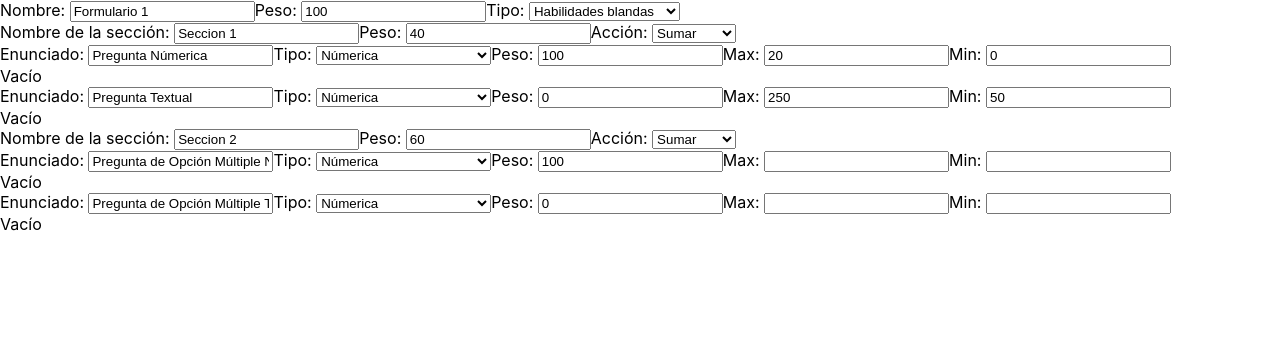
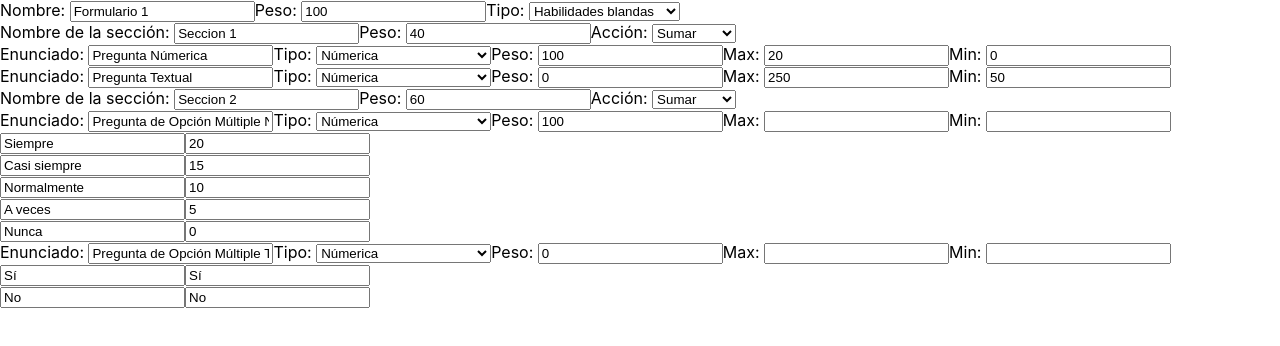
Before and after one commit to JuanPinoC/School_modules, a React app in the folder gui/: page / in a window 1280 px wide. Shown: the top 346 px of the page. Built offline with nearby package versions, Linux system fonts and the light colour scheme.

Commit message:
Form Editor Example - No styles

```diff
--- a/gui/src/Components/FormEditor/FormEditor.js
+++ b/gui/src/Components/FormEditor/FormEditor.js
@@ -40,7 +40,7 @@ class formEditor extends Component {
 
 		let subformViews = this.state.subformViews;
 
-		//subformViews.push(<SubformEditor data={ } delete={deleteSubform} />);
+		//subformViews.push(<SubformEditor data={ } delete={ this.deleteSubform } />);
 
 		this.setState({ subformViews: subformViews });
 
--- a/gui/src/Components/InputEditor/InputEditor.js
+++ b/gui/src/Components/InputEditor/InputEditor.js
@@ -1,5 +1,7 @@
 import React, { Component } from 'react';
 import styles from './Styles.css';
+
+import OptionEditor from '../OptionEditor/OptionEditor';
 
 class inputEditor extends Component {
 
@@ -13,7 +15,7 @@ class inputEditor extends Component {
 			type:	data.type,
 			weight: data.weight,
 			optionsData: data.options,
-			optionsViews: [],
+			optionViews: [],
 			maxValue: data.maxValue,
 			minValue: data.minValue
 		}
@@ -23,9 +25,37 @@ class inputEditor extends Component {
 		this.setState({ [fieldName]: e.target.value});
 	}
 
+	componentDidMount () {
+
+		let optionsData = this.state.optionsData;
+		let optionViews = [];
+
+		optionsData.forEach( (e) => {
+			optionViews.push(<OptionEditor data={e} delete={ this.deleteOption } />);
+		});
+
+		this.setState({ optionViews: optionViews });
+
+	}
+
+	addOption = () => {
+
+		let optionViews = this.state.optionViews;
+
+		//optionViews.push(<OptionEditor data={ } delete={ this.deleteOption } />);
+
+		this.setState({ optionViews: optionViews });
+
+	}
+
+	deleteOption = ( id ) => {
+
+	}
+
+
 	render(){
 
-		const optionViews = this.state.optionViews || (<div>Vacío</div>);
+		const optionViews = this.state.optionViews || (<div>Sin opciones</div>);
 
 		return(
 			<div className={ styles.InputEditorContainer }>
--- /dev/null
+++ b/gui/src/Components/OptionEditor/OptionEditor.js
@@ -0,0 +1,36 @@
+import React, { Component } from 'react';
+import styles from './Styles.css';
+
+class optionEditor extends Component {
+
+	constructor(props){
+		super(props);
+
+		const data = props.data;
+
+		this.state = {
+			label:	data.label,
+			value: data.value
+		}
+	}
+
+	onChangeHandler = (fieldName, e) => {
+		this.setState({ [fieldName]: e.target.value});
+	}
+
+	render(){
+
+		return(
+			<div className={ styles.OptionEditorContainer }>
+				<input className={ styles.OptionEditorLabel } type='text' value={ this.state.label }
+							onChange={ (e) => {this.onChangeHandler('label', e)} } />
+				<input className={ styles.OptionEditorValue } type={(this.state.value >= 0)? 'number':'text' } value={ this.state.value }
+							onChange={ (e) => {this.onChangeHandler('value', e)} } />
+			</div>
+		);
+
+	}
+
+}
+
+export default optionEditor;
--- a/gui/src/Components/SubformEditor/SubformEditor.js
+++ b/gui/src/Components/SubformEditor/SubformEditor.js
@@ -40,7 +40,7 @@ class subformEditor extends Component {
 
 		let inputViews = this.state.inputViews;
 
-		//inputViews.push(<InputEditor data={ } delete={deleteInput} />);
+		//inputViews.push(<InputEditor data={ } delete={ this.deleteInput } />);
 
 		this.setState({ inputViews: inputViews });
 
```
Also changed, not shown: gui/src/Components/OptionEditor/Styles.css (added).
